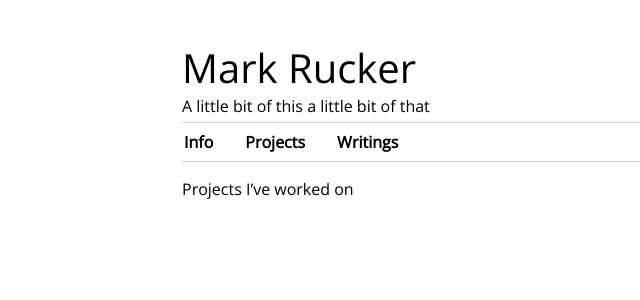
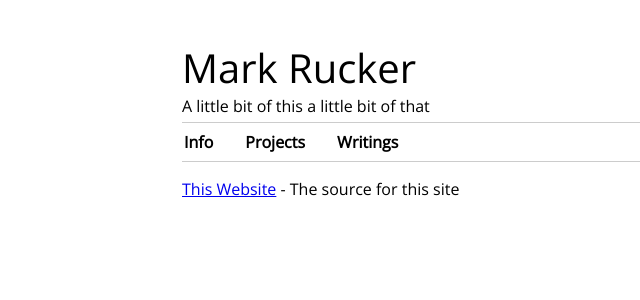
Before and after one commit to mrucker/mrucker.github.io, a Jekyll site: the page built from pages/projects.md, in a window 1280 px wide. Shown: the top 300 px of the page, without its empty margins (123-763 px from the left). Built offline with Jekyll 4.4.1, drawn with Linux system fonts in a browser that asks for light colours; nearby versions of some CDN libraries.

Commit message:
projects

```diff
--- /dev/null
+++ b/_data/projects.yml
@@ -0,0 +1,4 @@
+- title      : This Website
+  url        : http://github.com/mrucker/markrucker.net
+  description: The source for this site
+  position   : 1
--- a/pages/projects.md
+++ b/pages/projects.md
@@ -1,7 +1,12 @@
 ---
-layout   : page
+layout   : posts
 title    : Projects
 permalink: /projects/
 nav_index: 2
 ---
-Projects I've worked on
+
+ {% for project in site.data.projects | sort 'position' %}
+
+   * [{{project.title}}]({{project.url}}) - {{project.description}}
+
+ {% endfor %}
```
